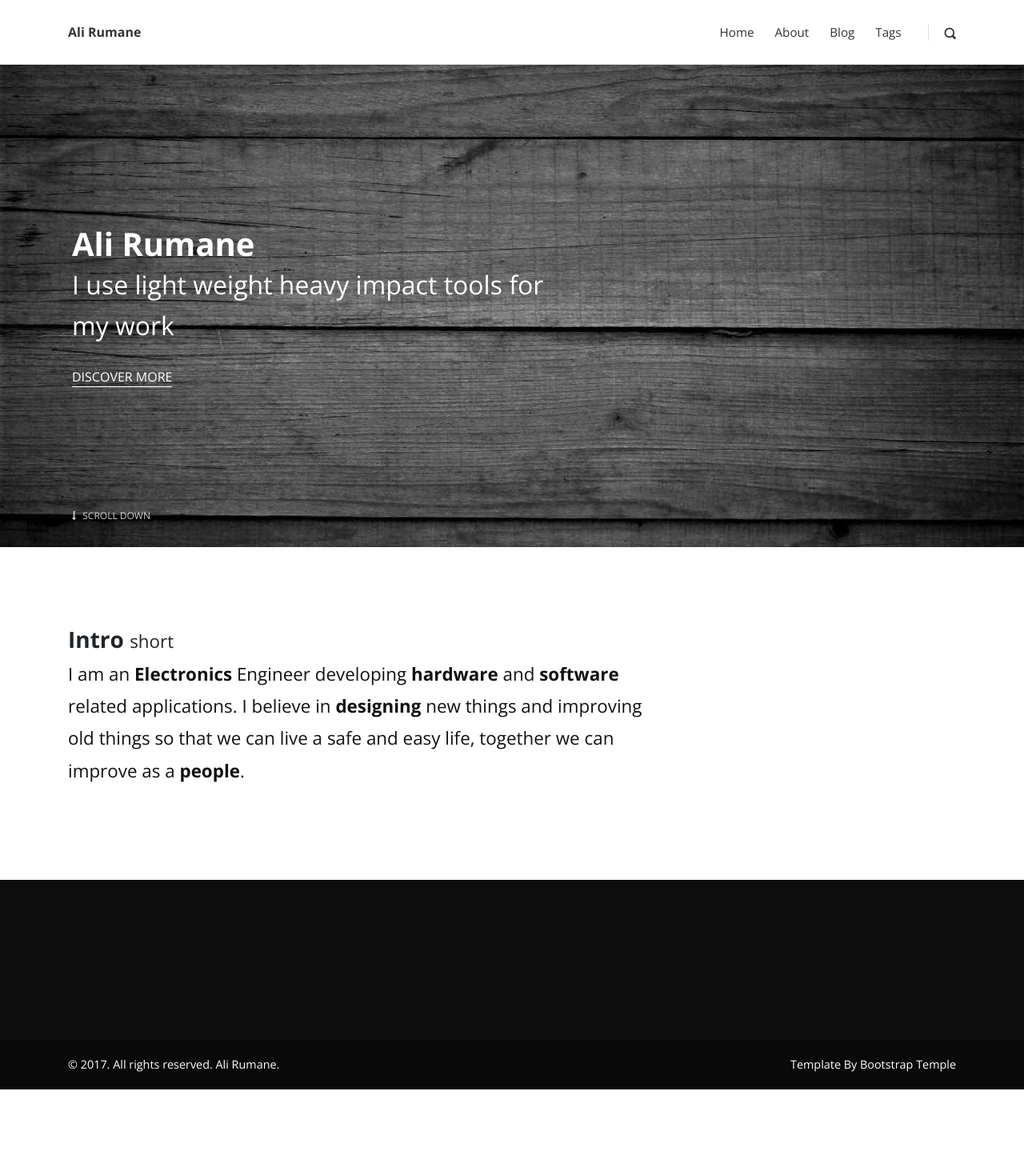
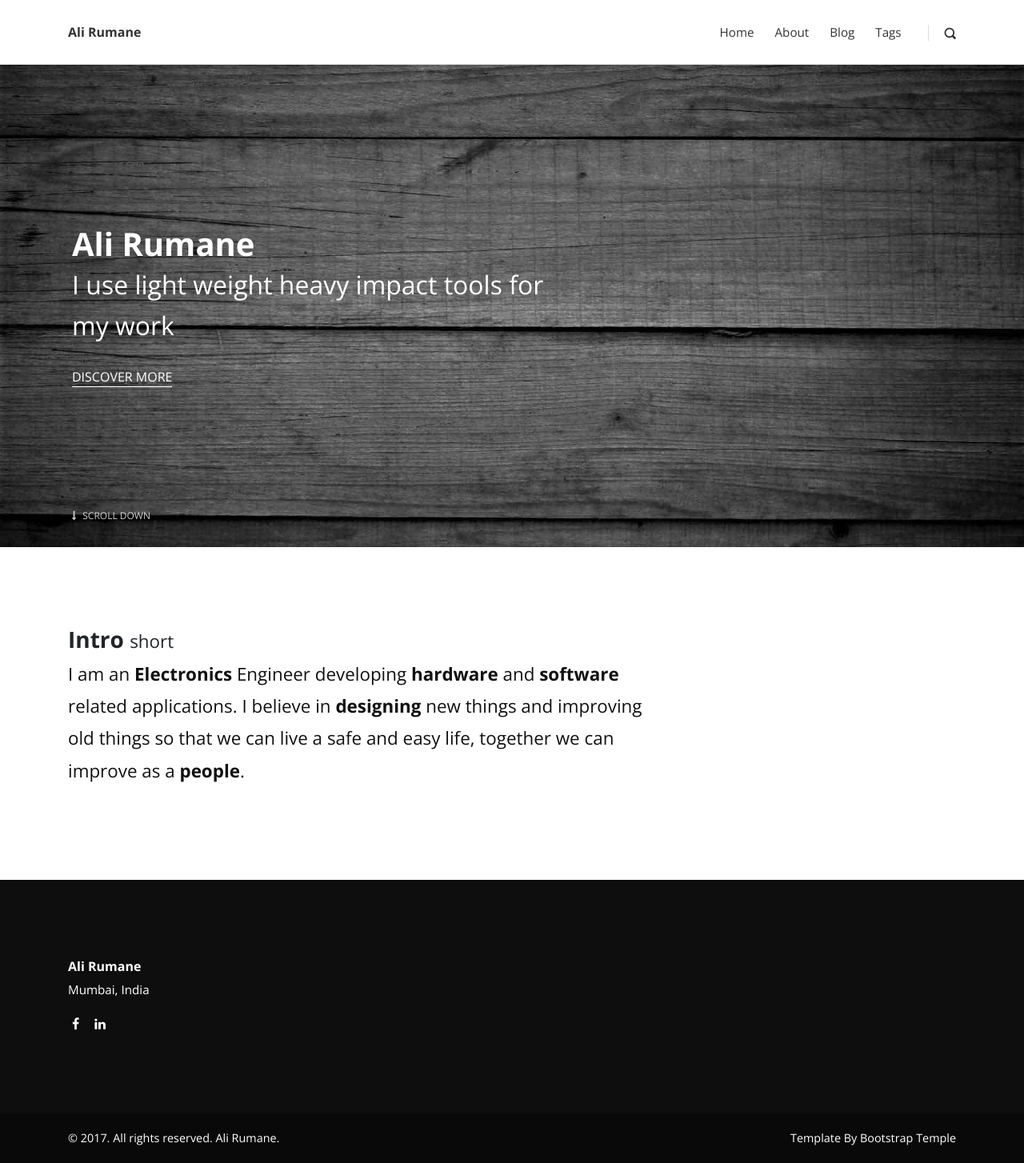
Before and after one commit to alirumane/alirumane.github.io, a Jekyll site: the page built from index.html, in a window 1280 px wide. Shown: the whole page at 80% size. Built offline with Jekyll 4.4.1, drawn with Linux system fonts in a browser that asks for light colours; before the commit the page ends 1362 px from its top, so only the background shows below that.

Commit message:
Update footer.html

```diff
--- a/_includes/footer.html
+++ b/_includes/footer.html
@@ -1,5 +1,23 @@
     <!-- Page Footer-->
     <footer class="main-footer">
+      <div class="container">
+        <div class="row">
+          <div class="col-md-4">
+            <div class="logo">
+              <h6 class="text-white">{{site.title}}</h6>
+            </div>
+            <div class="contact-details">
+              <p>Mumbai, India</p>
+              <!--<p>Phone: (020) 123 456 789</p>-->
+              <!--<p>Email: <a href="mailto:info@company.com">Info@Company.com</a></p>-->
+              <ul class="social-menu">
+                <li class="list-inline-item"><a href="https://github.com/{{site.github_username}}"><i class="fa fa-facebook"></i></a></li>
+                <li class="list-inline-item"><a href="https://www.linkedin.com/in/{{site.linkedin_username}}"><i class="fa fa-linkedin"></i></a></li>
+              </ul>
+            </div>
+          </div>
+        </div>
+      </div>
       <div class="copyrights">
         <div class="container">
           <div class="row">
```
